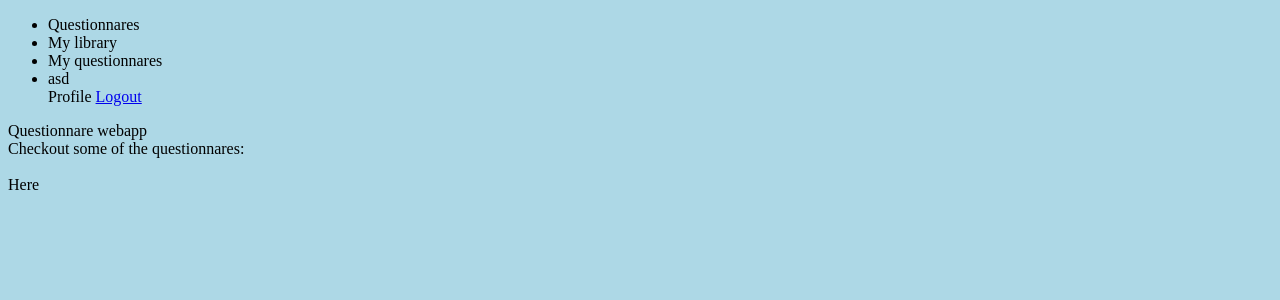
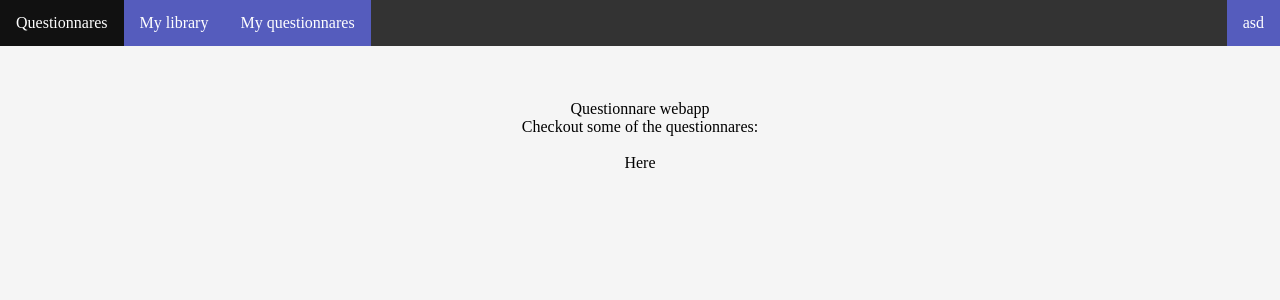
Before and after one commit to kadarkutir/questionaire-webapp, a Flask app: page /index in a window 1280 px wide. Shown: the top 300 px of the page. Run offline with Flask 2, Linux system fonts and the light colour scheme; a user stored in the database is signed in.

Commit message:
update style.css

```diff
--- a/static/style/style.css
+++ b/static/style/style.css
@@ -1,7 +1,5 @@
 body{
-    background-color: lightblue;
-    /* background:-webkit-linear-gradient(-135deg,#c850c0,#4158d0);
-    background-repeat: no-repeat; */
+    background-color: whitesmoke;
 }
 
 
@@ -10,7 +8,7 @@ div.content_body{
     margin-right: auto;
     width: 300px;
     border: 3px solid black;
-    padding: 10px;
+    padding: 20px;
     text-align: center;
     vertical-align:middle;
     margin-top: 15%;
@@ -32,9 +30,188 @@ div.content_body{
     background-color: black;
 }
 
-input{
+div.content_body input{
     width: 200px;
     height: 50px;
     border-radius: 100px;
     text-align: center;
+    margin-bottom: 10px;
 }
+
+div.danger{
+    background-color: red;
+    width: 200px;
+    margin-left: auto;
+    margin-right: auto;
+    text-align: center;
+    vertical-align: middle;
+}
+
+div.navbar_home{
+    width: 100%;
+    height: 50px;
+    position: fixed;
+    top: 0;
+    left: 0;
+}
+
+ul.navbar_home_list li{
+    display: inline;
+    float: left;
+}
+
+ul.navbar_home_list a{
+    display: block;
+    padding: 8px;
+    background-color: #555cbd;
+    text-decoration: none;
+    padding: 14px 16px;
+    text-align: center;
+    color: white;
+    cursor: pointer;
+}
+
+ul.navbar_home_list{
+    background-color: #dddddd;
+    list-style-type: none;
+    margin: 0;
+    padding: 0;
+    overflow: hidden;
+    background-color: #333;
+}
+
+ul.navbar_home_list a:hover{
+    background-color: #111;
+}
+
+ul.navbar_home_list li.profile_button{
+    float: right;
+}
+
+.drop_btn{
+    background-color: #555cbd;
+    color: white;
+    padding: 14px 16px;
+    border: none;
+    text-align: center;
+}
+
+.dropdown_content{
+    display: none;
+}
+
+.dropdown_content a {
+    color: black;
+    padding: 12px 16px;
+    text-decoration: none;
+    display: block;
+    cursor: pointer;
+  }
+
+.dropdown_content a:hover {background-color: #f1f1f1}
+
+.profile_button:hover .dropdown_content {
+    display: block;
+}
+
+.q_div{
+    border: 1px solid black;
+    width: 150px;
+    height: 150px;
+    text-align: center;
+}
+
+table.question_table{
+    margin-left: auto;
+    margin-right: auto;
+    margin-top: 50px;
+    width: 1000px;
+    border-collapse: collapse;
+}
+
+table.question_table td{
+    border: #111 solid 1px;
+    height: 50px;
+    width: 330px;
+    cursor: pointer;
+}
+
+table.question_table tbody > tr:hover{
+    background-color: #555cbd;
+}
+
+table.question_table th{
+    background-color: #111;
+    color: white;
+    height: 50px;
+}
+
+div.welcome_page{
+    margin-left: auto;
+    margin-right: auto;
+    margin-top: 100px;
+    text-align: center;
+}
+
+#mainframe h1{
+    text-align: center;
+    margin-top: 60px;
+}
+
+#mainframe a{
+    cursor: pointer;
+}
+
+div.profile{
+    margin-left: auto;
+    margin-right: auto;
+    margin-top: 50px;
+    font-size: 30px;
+    text-align: center;
+}
+
+.answers_watch{
+    margin-left: auto;
+    margin-right: auto;
+    width: 500px;
+}
+
+div.quest_box{
+    text-align: center;
+}
+
+form.quest_form{
+    display: inline-block;
+    text-align: left;
+}
+
+form.quest_form input{
+    width: 500px;
+    height: 50px;
+}
+
+#save_button{
+    width: 200px;
+    height: 50px;
+    text-align: center;
+}
+
+div.save_box{
+    margin: 0;
+    position: absolute;
+    left: 50%;
+    -ms-transform: translate(-50%, -50%);
+    transform: translate(-50%, -50%);
+}
+
+div.answer_box{
+    margin-left: auto;
+    margin-right: auto;
+    width: 600px;
+    height: 1000px;
+    text-align: left;
+}
+
+div.answer_box p{
+    font-size: 20px;
+}
```
